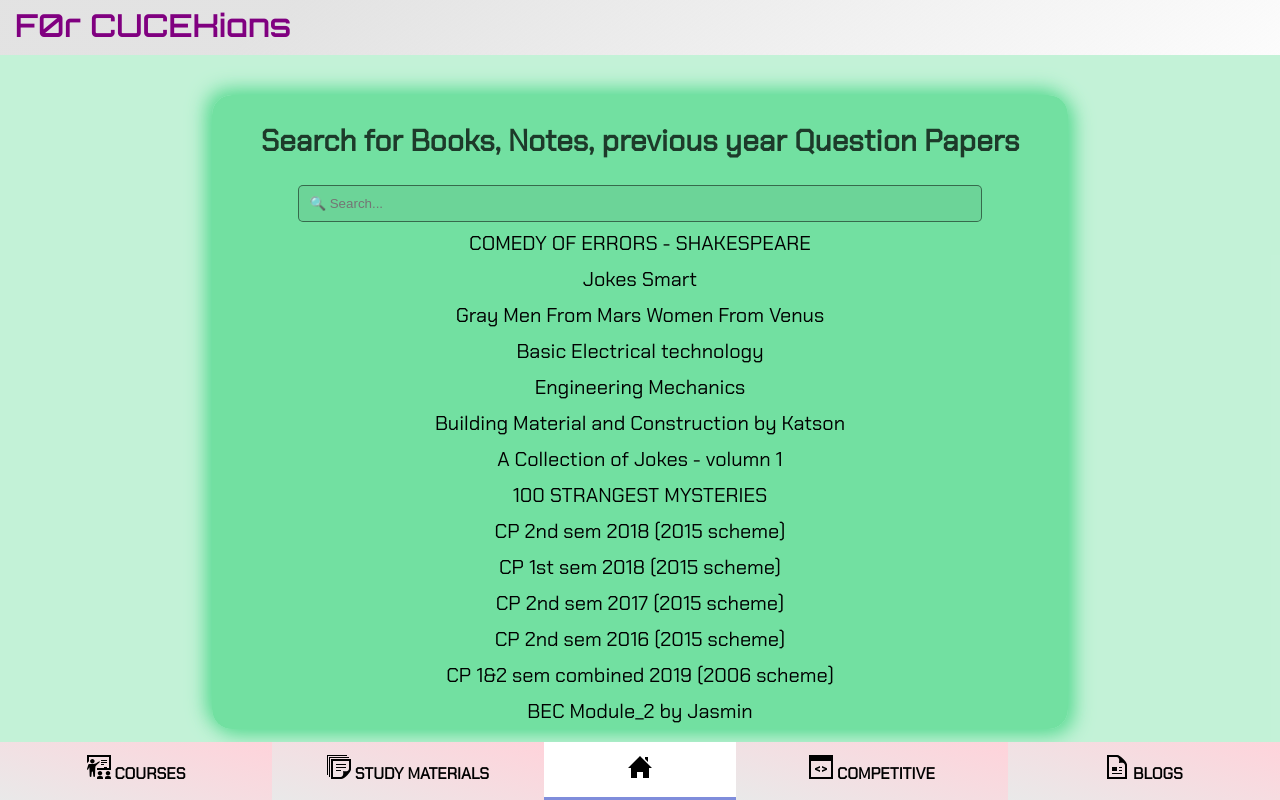
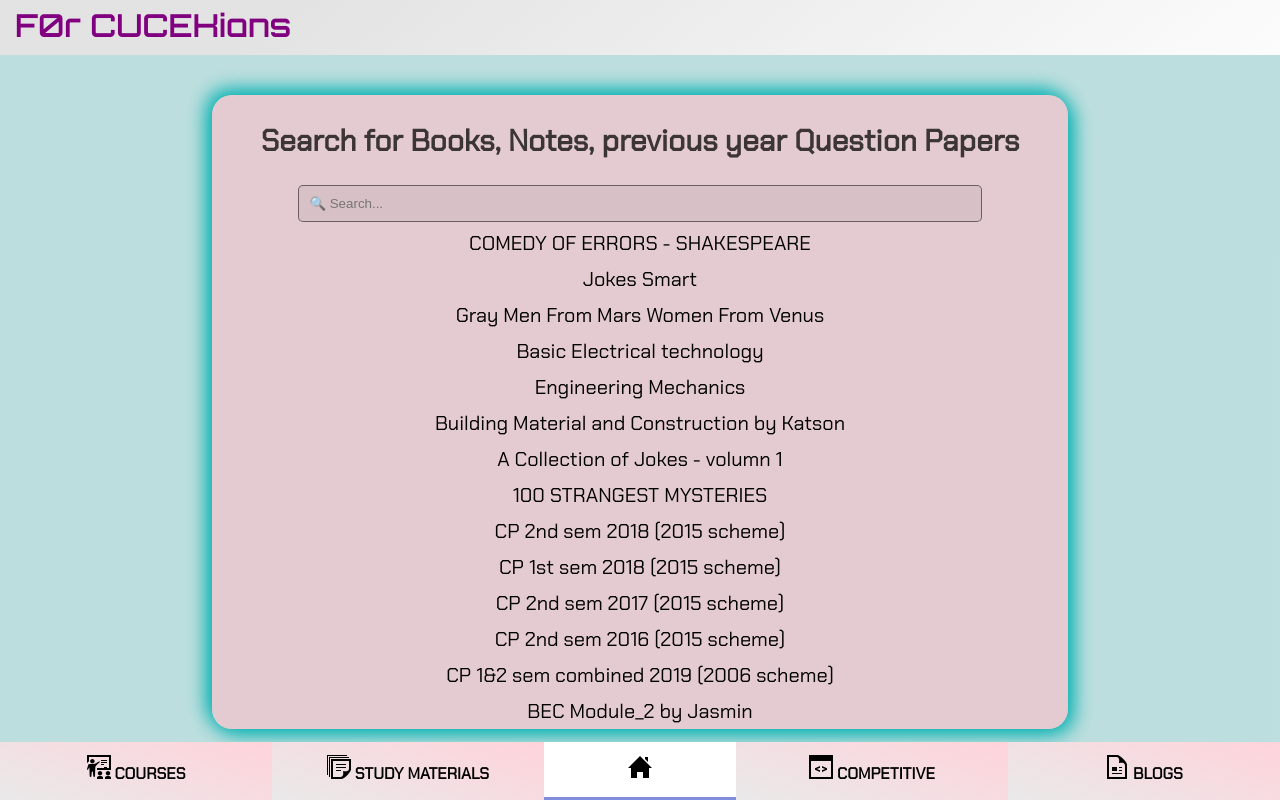
Before and after one commit to kumarvikramshahi/forcucekians-frontend, a React (Create React App) app: page / in a window 1280 px wide. Shown: the top 800 px of the page. Built offline with nearby package versions, Linux system fonts and the light colour scheme.

Commit message:
changed backgroundColor of home page

```diff
--- a/src/components/MainComponents/Home/Home.module.css
+++ b/src/components/MainComponents/Home/Home.module.css
@@ -8,20 +8,20 @@
     font-size: 125%;
     margin-top: -21.5px;
     padding: 0px 0px 50px 0px;
-    background-color: #5cdb935d;
+    background-color: #93caca9c;
 }
 .searchBar{
     text-align: center;
-    box-shadow: 5px 5px 20px #5cdb94,-5px -5px 20px #5cdb94;
+    box-shadow: 5px 5px 20px #00b1b1,-5px -5px 20px #00b1b1;
     border-radius: 20px;
     margin: 40px 20px;
     padding: 1px;
-    background-color: #5cdb93c7;
+    background-color: rgba(255, 192, 203, 0.6);
     animation: searchBar 4s 1;
 }
 @keyframes searchBar{
-    from{background-color: #6ecf9825;box-shadow: none;border-radius: 0px;margin: 0px;}
-    to{background-color: #5cdb93c7;box-shadow: 5px 5px 20px #5cdb94,-5px -5px 20px #5cdb94;border-radius: 20px;margin: 40px 20px;}
+    from{background-color: rgba(255, 192, 203, 0.2);box-shadow: none;border-radius: 0px;margin: 0px;}
+    to{background-color: rgba(255, 192, 203, 0.5);box-shadow: 5px 5px 20px #00b1b1,-5px -5px 20px #00b1b1;border-radius: 20px;margin: 40px 20px;}
 }
 .h2{
     color: rgba(0, 0, 0, 0.74);
```
